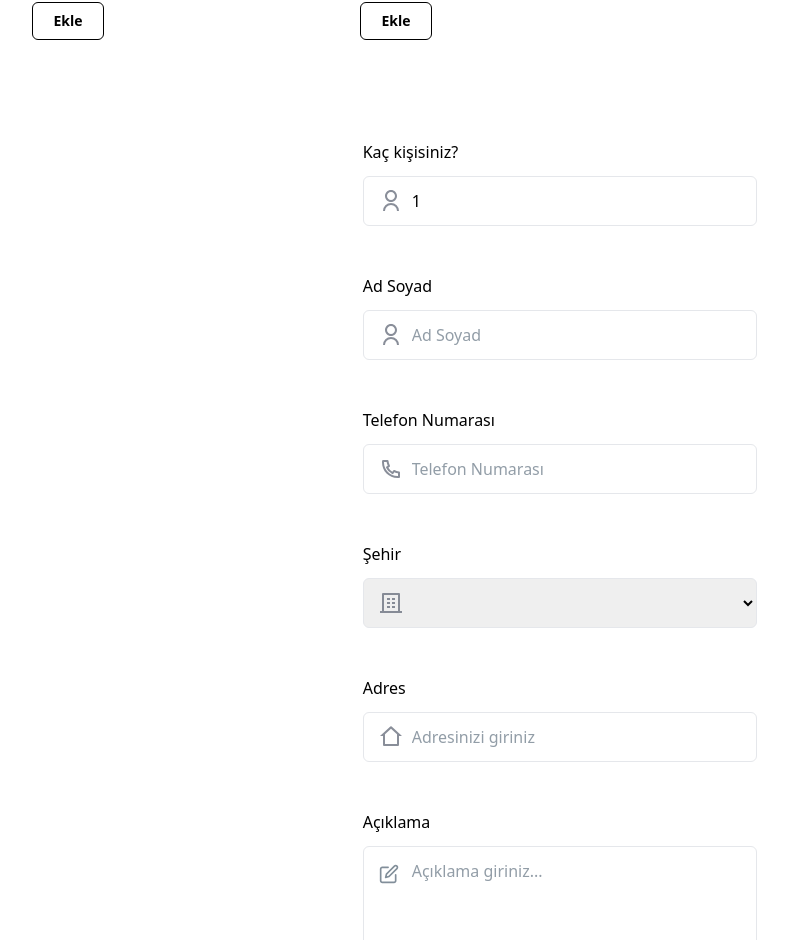
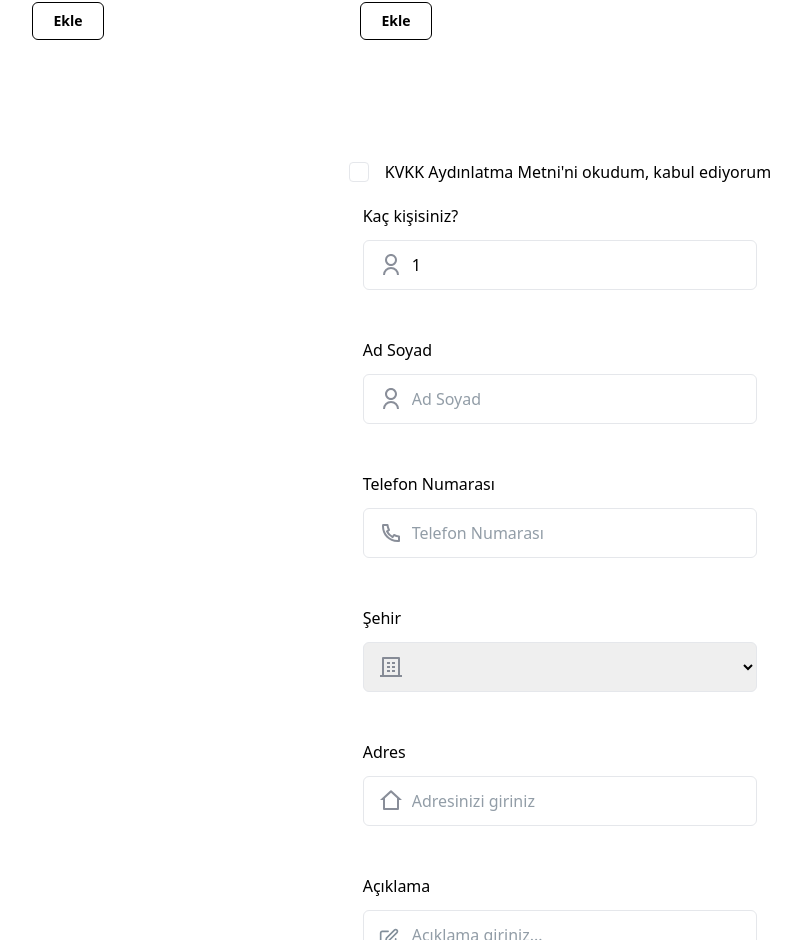
Before and after one commit to unitythemaker/deprem-ihtiyac-listesi, a SvelteKit app: page / in a window 1280 px wide. Shown: the part 6601-7541 px from the top of the page, without its empty margins (80-881 px from the left). Built offline with nearby package versions, Linux system fonts and the light colour scheme; what tailgrids would draw is missing.

Commit message:
add kvkk verification

```diff
--- /dev/null
+++ b/src/components/Checkbox.svelte
@@ -0,0 +1,31 @@
+<script lang="ts">
+	export let checked: boolean;
+	export let highlight = false;
+
+	const randomId = Math.random().toString(36).slice(2);
+</script>
+
+<label for="{randomId}" class="flex cursor-pointer select-none items-center">
+	<div class="relative">
+		<input bind:checked={checked} type="checkbox" id="{randomId}" class="sr-only" />
+		<div class="box mr-4 flex h-5 w-5 items-center justify-center rounded border {highlight && 'border-red-700'}">
+			<span class="opacity-0">
+				<svg
+					width="11"
+					height="8"
+					viewBox="0 0 11 8"
+					fill="none"
+					xmlns="http://www.w3.org/2000/svg"
+				>
+					<path
+						d="M10.0915 0.951972L10.0867 0.946075L10.0813 0.940568C9.90076 0.753564 9.61034 0.753146 9.42927 0.939309L4.16201 6.22962L1.58507 3.63469C1.40401 3.44841 1.11351 3.44879 0.932892 3.63584C0.755703 3.81933 0.755703 4.10875 0.932892 4.29224L0.932878 4.29225L0.934851 4.29424L3.58046 6.95832C3.73676 7.11955 3.94983 7.2 4.1473 7.2C4.36196 7.2 4.55963 7.11773 4.71406 6.9584L10.0468 1.60234C10.2436 1.4199 10.2421 1.1339 10.0915 0.951972ZM4.2327 6.30081L4.2317 6.2998C4.23206 6.30015 4.23237 6.30049 4.23269 6.30082L4.2327 6.30081Z"
+						fill="#3056D3"
+						stroke="#3056D3"
+						stroke-width="0.4"
+					/>
+				</svg>
+			</span>
+		</div>
+	</div>
+	<slot />
+</label>
--- a/src/components/TextInput.svelte
+++ b/src/components/TextInput.svelte
@@ -5,7 +5,7 @@
 	export let validity: boolean;
 	export let type: 'number' | 'text' = 'text';
 
-	let randomId = Math.random().toString(36).slice(2);
+	const randomId = Math.random().toString(36).slice(2);
 </script>
 
 <div class="w-full px-4 md:w-1/2 lg:w-1/3">
--- a/src/routes/+page.svelte
+++ b/src/routes/+page.svelte
@@ -9,6 +9,7 @@
 	import { products } from '$lib/products';
 	import Dropdown from '$components/Dropdown.svelte';
 	import { cities } from '$lib/cities';
+	import Checkbox from '$components/Checkbox.svelte';
 
 	let userData: IUserData = {
 		name: '',
@@ -19,6 +20,7 @@
 		people: 1
 	};
 
+	let acceptedKvkk = false;
 	let requestedGeolocation = false;
 	let notHighlightErrors = true;
 	let submitStatus = false;
@@ -30,11 +32,19 @@
 	$: addrValid = userData.addr.length > 8;
 	$: cityValid = userData.city.toString().length === 2;
 	$: peopleValid = userData.people ? userData.people > 0 : false;
-	$: allValid = nameValid && phoneValid && descValid && addrValid && cityValid && peopleValid;
+	$: allValid =
+		nameValid && phoneValid && descValid && addrValid && cityValid && peopleValid && acceptedKvkk;
 
 	async function getHelp() {
 		notHighlightErrors = false;
-		if (!userData.name || !userData.phone || !userData.desc || !userData.addr || !userData.city) {
+		if (
+			!userData.name ||
+			!userData.phone ||
+			!userData.desc ||
+			!userData.addr ||
+			!userData.city ||
+			!acceptedKvkk
+		) {
 			goto('#form');
 			return;
 		}
@@ -120,6 +130,9 @@
 
 <!-- ====== Form Section Start -->
 <div id="form" class="flex flex-col container items-center">
+	<div class="py-5">
+		<Checkbox highlight={!notHighlightErrors && !acceptedKvkk} bind:checked={acceptedKvkk}>KVKK Aydınlatma Metni'ni okudum, kabul ediyorum</Checkbox>
+	</div>
 	<TextInput
 		type="number"
 		label="Kaç kişisiniz?"
```
